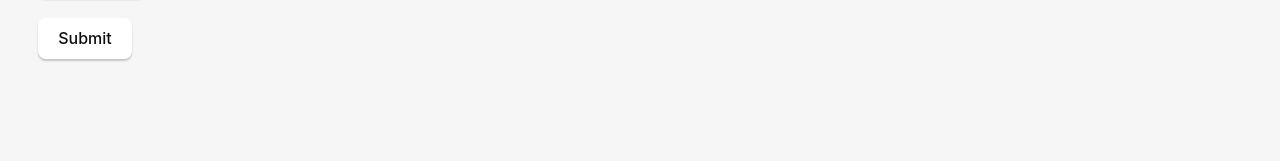
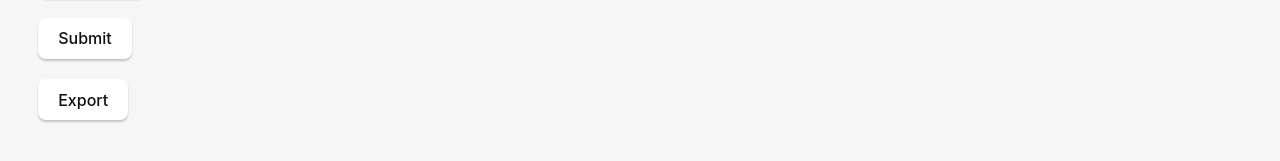
Before and after one commit to DuHan332/CVGenerator-Tauri, a React (Vite) app: page / in a window 1280 px wide. Shown: the part 435-596 px from the top of the page. Built offline with nearby package versions, Linux system fonts and the light colour scheme.

Commit message:
Add export functionality to save CV data as JSON

```diff
--- a/src/App.jsx
+++ b/src/App.jsx
@@ -10,7 +10,6 @@ function CVGenerator() {
   const [project, setProject] = useState([]);
   const [education, setEducation] = useState([]);
   const [skill, setSkill] = useState([]);
-  const [response, setResponse] = useState("");
 
   const addWorkExp = () => {
     setWorkExp([
@@ -125,12 +124,73 @@ function CVGenerator() {
     renderPdf(data);
   };
 
+  const handleExport = async () => {
+    const formatMonth = (value) => {
+      if (!value) return "";
+      const [year, month] = value.split("-");
+      if (year && month && !isNaN(year) && !isNaN(month)) {
+        const dateObj = new Date(year, month - 1);
+        return dateObj.toLocaleString("en-US", {
+          month: "short",
+          year: "numeric",
+        });
+      } else {
+        return value;
+      }
+    };
+    const data = {
+      name: nameRef.current.value,
+      email: emailRef.current.value,
+      phone: phoneRef.current.value,
+      jobs: workExp.map(exp => ({
+        company: exp.companyRef.current.value,
+        title: exp.titleRef.current.value,
+        date_range: formatMonth(exp.dateStartRef.current.value) + " - " + formatMonth(exp.dateEndRef.current.value),
+        location: exp.locationRef.current.value,
+        desc_items: [
+          exp.desc1Ref.current.value,
+          exp.desc2Ref.current.value,
+          exp.desc3Ref.current.value
+        ]
+      })),
+      projects: project.map(proj => ({
+        name: proj.nameRef.current.value,
+        introduction: proj.introRef.current.value,
+        dates: formatMonth(proj.dateRef.current.value),
+        location: proj.locationRef.current.value,
+        desc_items: [
+          proj.desc1Ref.current.value,
+          proj.desc2Ref.current.value,
+          proj.desc3Ref.current.value
+        ]
+      })),
+      educations: education.map(edu => ({
+        school: edu.schoolRef.current.value,
+        degree: edu.degreeRef.current.value,
+        date_range: formatMonth(edu.dateStartRef.current.value) + " - " + formatMonth(edu.dateEndRef.current.value),
+        location: edu.locationRef.current.value,
+        desc_items: [
+          edu.desc1Ref.current.value,
+          edu.desc2Ref.current.value,
+          edu.desc3Ref.current.value
+        ]
+      })),
+      skills: skill.map(s => s.skillRef.current.value)
+    };
+    try {
+      await core.invoke("save_json", { jsonData: JSON.stringify(data) });
+      alert("✅ JSON saved successfully!");
+    } catch (error) {
+      console.error("❌ Error saving JSON:", error);
+      alert("❌ Failed to save JSON.");
+    }
+  };
 
   const renderPdf = async (data) => {
     try {
       // const result = await core.invoke("run_python_script", { data: data });
-      const result = await core.invoke("run_rust_pdf_generator", { jsonData: JSON.stringify(data) });
-      setResponse(result);
+      await core.invoke("run_rust_pdf_generator", { jsonData: JSON.stringify(data) });
+      alert("✅ PDF generated successfully!");
     } catch (error) {
       console.error("Error:", error);
     }
@@ -395,7 +455,8 @@ function CVGenerator() {
         ))}
       </div>
 
-      <button onClick={handleSubmit}>Submit</button>
+      <div><button onClick={handleSubmit}>Submit</button></div>
+      <div><button onClick={handleExport}>Export</button> </div>
     </div>
   );
 }
```
